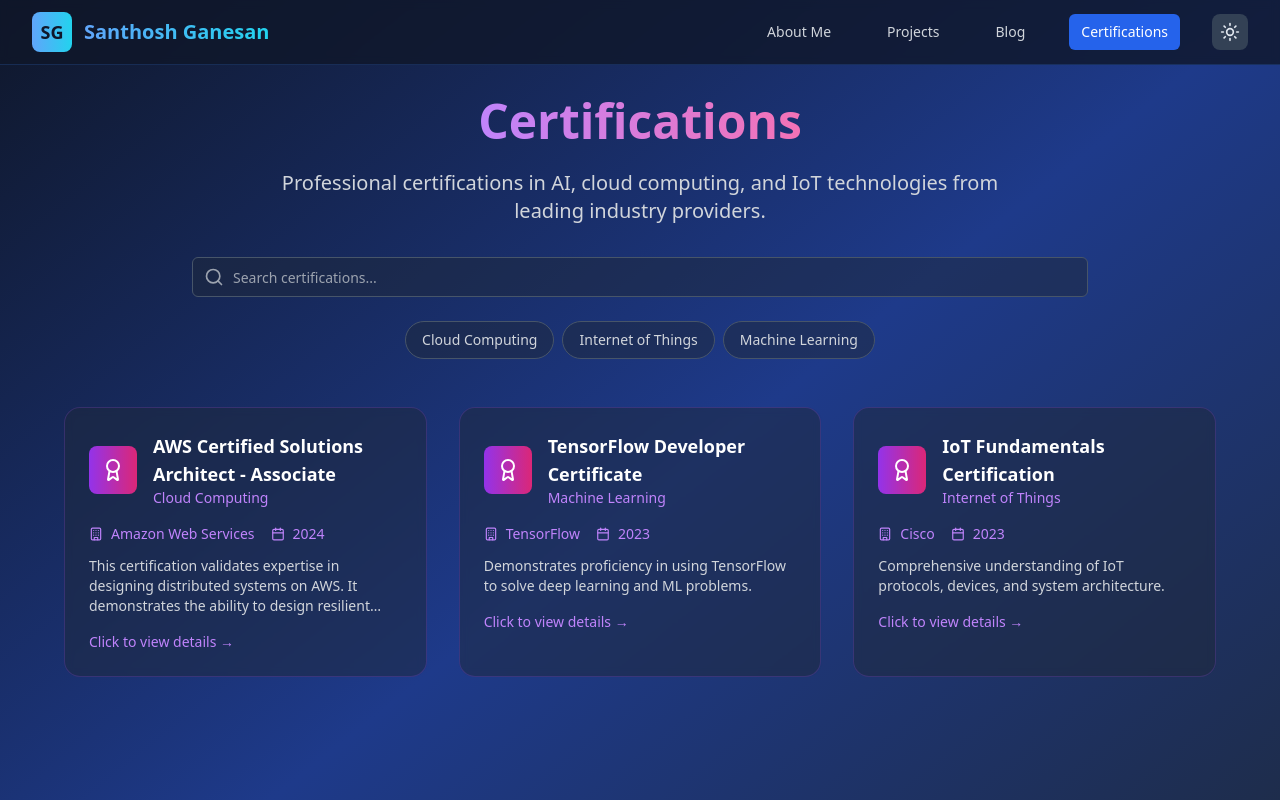
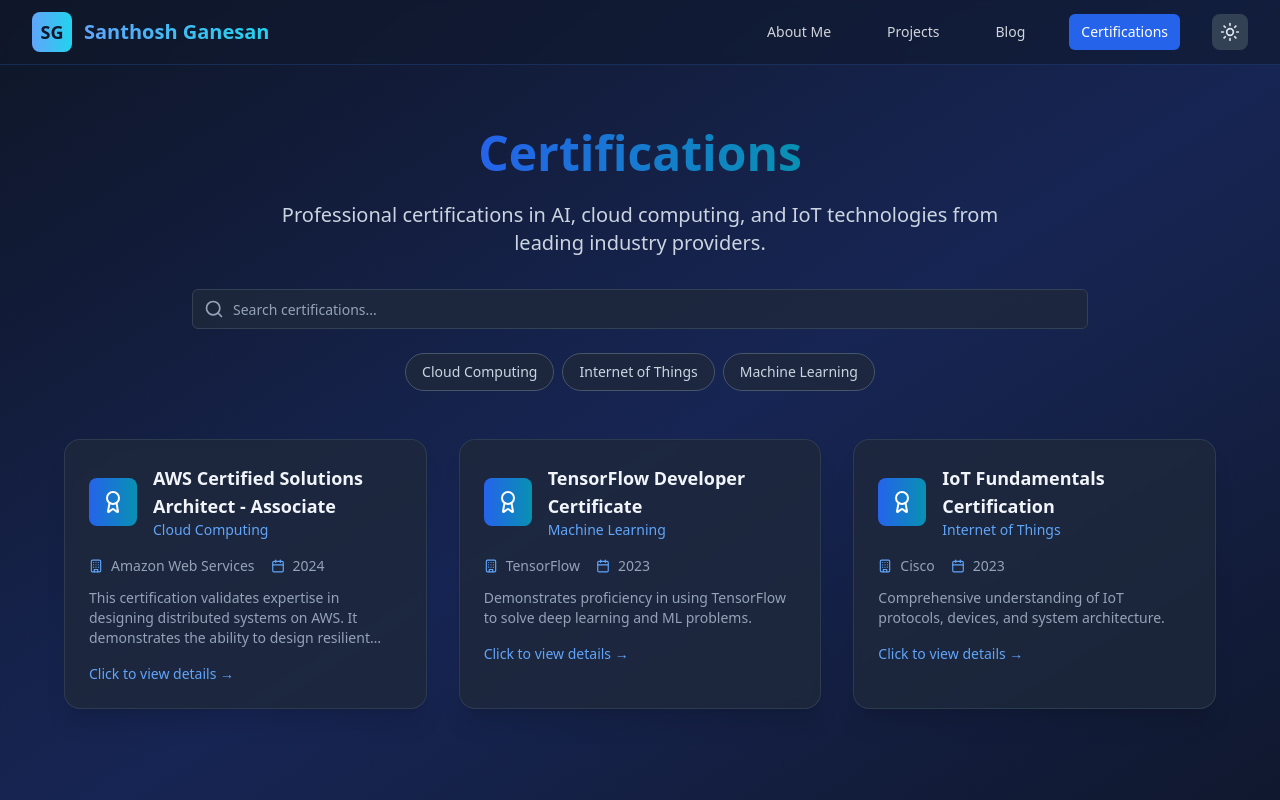
Before and after one commit to Santhosh-Ganesan2004/santhosh-ganesan2004.github.io, a React (Vite) app: page /certifications in a window 1280 px wide. Shown: the top 800 px of the page. Built offline with nearby package versions, Linux system fonts and the light colour scheme.

Commit message:
Fix: Match color scheme in light mode
Ensured the Projects and Certifications pages use the same color scheme as the Blog page in light mode.

```diff
--- a/src/pages/Certifications.tsx
+++ b/src/pages/Certifications.tsx
@@ -1,4 +1,3 @@
-
 import React, { useState, useMemo } from 'react';
 import { Award, ExternalLink, Calendar, Building, Search, X } from 'lucide-react';
 import { Dialog, DialogContent, DialogHeader, DialogTitle, DialogTrigger } from '@/components/ui/dialog';
@@ -89,17 +88,17 @@ const Certifications: React.FC = () => {
   };
 
   return (
-    <div className="min-h-screen flex flex-col">
-      <div className="flex-grow py-8 px-4 sm:px-6 lg:px-8">
+    <div className="min-h-screen bg-gradient-to-br from-slate-50 via-blue-50 to-cyan-50 dark:from-slate-900 dark:via-blue-950 dark:to-slate-900 flex flex-col">
+      <div className="flex-grow py-16 px-4 sm:px-6 lg:px-8">
         <div className="max-w-6xl mx-auto">
           {/* Header */}
           <div className="text-center mb-12">
-            <h1 className="text-5xl font-bold mb-6">
-              <span className="bg-gradient-to-r from-purple-400 to-pink-400 bg-clip-text text-transparent">
+            <h1 className="text-4xl md:text-5xl font-bold mb-6">
+              <span className="bg-gradient-to-r from-blue-600 to-cyan-600 bg-clip-text text-transparent">
                 Certifications
               </span>
             </h1>
-            <p className="text-xl text-gray-300 max-w-3xl mx-auto mb-8">
+            <p className="text-xl text-slate-600 dark:text-slate-300 max-w-3xl mx-auto mb-8">
               Professional certifications in AI, cloud computing, and IoT technologies
               from leading industry providers.
             </p>
@@ -108,13 +107,13 @@ const Certifications: React.FC = () => {
             <div className="max-w-4xl mx-auto space-y-6">
               {/* Search Bar */}
               <div className="relative">
-                <Search className="absolute left-3 top-1/2 transform -translate-y-1/2 text-gray-400" size={20} />
+                <Search className="absolute left-3 top-1/2 transform -translate-y-1/2 text-slate-400" size={20} />
                 <Input
                   type="text"
                   placeholder="Search certifications..."
                   value={searchTerm}
                   onChange={(e) => setSearchTerm(e.target.value)}
-                  className="pl-10 bg-slate-800/50 border-slate-600 text-white placeholder:text-gray-400 focus:border-purple-500"
+                  className="pl-10 bg-white/80 dark:bg-slate-800/80 border-slate-200 dark:border-slate-700 text-slate-900 dark:text-slate-100 placeholder:text-slate-400 focus:border-blue-500 dark:focus:border-blue-400"
                 />
               </div>
 
@@ -127,8 +126,8 @@ const Certifications: React.FC = () => {
                       onClick={() => toggleCategory(category)}
                       className={`px-4 py-2 text-sm rounded-full border transition-all duration-200 ${
                         selectedCategories.includes(category)
-                          ? 'bg-purple-600 text-white border-purple-500'
-                          : 'bg-slate-800/50 text-gray-300 border-slate-600 hover:border-purple-500/50'
+                          ? 'bg-blue-600 text-white border-blue-600'
+                          : 'bg-white/80 dark:bg-slate-800/80 text-slate-700 dark:text-slate-300 border-slate-200 dark:border-slate-600 hover:border-blue-500 dark:hover:border-blue-400'
                       }`}
                     >
                       {category}
@@ -141,7 +140,7 @@ const Certifications: React.FC = () => {
                   <div className="flex justify-center">
                     <button
                       onClick={clearFilters}
-                      className="flex items-center space-x-2 text-sm text-gray-400 hover:text-white transition-colors"
+                      className="flex items-center space-x-2 text-sm text-slate-600 dark:text-slate-400 hover:text-slate-800 dark:hover:text-slate-200 transition-colors"
                     >
                       <X size={16} />
                       <span>Clear filters</span>
@@ -155,7 +154,7 @@ const Certifications: React.FC = () => {
           {/* Results Count */}
           {(searchTerm || selectedCategories.length > 0) && (
             <div className="text-center mb-8">
-              <p className="text-gray-400">
+              <p className="text-slate-600 dark:text-slate-400">
                 Showing {filteredCertifications.length} of {certifications.length} certifications
               </p>
             </div>
@@ -166,39 +165,39 @@ const Certifications: React.FC = () => {
             {filteredCertifications.map((cert) => (
               <Dialog key={cert.id}>
                 <DialogTrigger asChild>
-                  <div className="group bg-slate-800/50 backdrop-blur-sm rounded-2xl p-6 border border-purple-500/20 hover:border-purple-500/50 transition-all duration-300 hover:scale-105 cursor-pointer">
+                  <div className="group bg-white/80 dark:bg-slate-800/80 backdrop-blur-sm rounded-2xl p-6 border border-slate-200/80 dark:border-slate-700/80 hover:border-blue-500/50 dark:hover:border-blue-400/50 transition-all duration-300 hover:scale-105 cursor-pointer shadow-xl">
                     <div className="flex items-center mb-4">
-                      <div className="w-12 h-12 bg-gradient-to-r from-purple-600 to-pink-600 rounded-lg flex items-center justify-center mr-4">
+                      <div className="w-12 h-12 bg-gradient-to-r from-blue-600 to-cyan-600 rounded-lg flex items-center justify-center mr-4">
                         <Award className="text-white" size={24} />
                       </div>
                       <div className="flex-1">
-                        <h3 className="text-lg font-semibold text-white group-hover:text-purple-300 transition-colors">
+                        <h3 className="text-lg font-semibold text-slate-900 dark:text-slate-100 group-hover:text-blue-600 dark:group-hover:text-blue-400 transition-colors">
                           {cert.name}
                         </h3>
-                        <p className="text-purple-400 text-sm">{cert.category}</p>
+                        <p className="text-blue-600 dark:text-blue-400 text-sm">{cert.category}</p>
                       </div>
                     </div>
 
-                    <div className="flex items-center text-purple-400 text-sm mb-3">
+                    <div className="flex items-center text-blue-600 dark:text-blue-400 text-sm mb-3">
                       <Building size={14} className="mr-2" />
-                      <span>{cert.issuer}</span>
+                      <span className="text-slate-600 dark:text-slate-400">{cert.issuer}</span>
                       <Calendar size={14} className="ml-4 mr-2" />
-                      <span>{cert.date}</span>
+                      <span className="text-slate-600 dark:text-slate-400">{cert.date}</span>
                     </div>
 
-                    <p className="text-gray-300 text-sm line-clamp-3">
+                    <p className="text-slate-600 dark:text-slate-400 text-sm line-clamp-3">
                       {cert.description}
                     </p>
 
-                    <div className="mt-4 text-purple-400 text-sm font-medium">
+                    <div className="mt-4 text-blue-600 dark:text-blue-400 text-sm font-medium">
                       Click to view details →
                     </div>
                   </div>
                 </DialogTrigger>
 
-                <DialogContent className="max-w-2xl max-h-[90vh] overflow-y-auto bg-slate-800 border-slate-600">
+                <DialogContent className="max-w-2xl max-h-[90vh] overflow-y-auto bg-white dark:bg-slate-800 border-slate-200 dark:border-slate-600">
                   <DialogHeader>
-                    <DialogTitle className="text-2xl font-bold bg-gradient-to-r from-purple-400 to-pink-400 bg-clip-text text-transparent">
+                    <DialogTitle className="text-2xl font-bold bg-gradient-to-r from-blue-600 to-cyan-600 bg-clip-text text-transparent">
                       {cert.name}
                     </DialogTitle>
                   </DialogHeader>
@@ -206,28 +205,28 @@ const Certifications: React.FC = () => {
                   <div className="space-y-6">
                     {/* Certification Info */}
                     <div className="flex flex-wrap gap-4 text-sm">
-                      <div className="flex items-center text-purple-400">
+                      <div className="flex items-center text-blue-600 dark:text-blue-400">
                         <Building size={16} className="mr-2" />
-                        <span className="text-white">{cert.issuer}</span>
+                        <span className="text-slate-900 dark:text-slate-100">{cert.issuer}</span>
                       </div>
-                      <div className="flex items-center text-purple-400">
+                      <div className="flex items-center text-blue-600 dark:text-blue-400">
                         <Calendar size={16} className="mr-2" />
-                        <span className="text-white">{cert.date}</span>
+                        <span className="text-slate-900 dark:text-slate-100">{cert.date}</span>
                       </div>
                       {cert.certificateId && (
-                        <div className="text-purple-400">
-                          <span className="text-white">ID: {cert.certificateId}</span>
+                        <div className="text-blue-600 dark:text-blue-400">
+                          <span className="text-slate-900 dark:text-slate-100">ID: {cert.certificateId}</span>
                         </div>
                       )}
-                      <div className="bg-purple-600/20 text-purple-300 px-3 py-1 rounded-full text-xs border border-purple-500/30">
+                      <div className="bg-blue-600/10 dark:bg-blue-600/20 text-blue-600 dark:text-blue-400 px-3 py-1 rounded-full text-xs border border-blue-500/30">
                         {cert.category}
                       </div>
                     </div>
 
                     {/* Description */}
                     <div>
-                      <h4 className="text-lg font-semibold text-white mb-3">Description</h4>
-                      <p className="text-gray-300 leading-relaxed">
+                      <h4 className="text-lg font-semibold text-slate-900 dark:text-slate-100 mb-3">Description</h4>
+                      <p className="text-slate-600 dark:text-slate-400 leading-relaxed">
                         {cert.description}
                       </p>
                     </div>
@@ -235,11 +234,11 @@ const Certifications: React.FC = () => {
                     {/* Skills */}
                     {cert.skills && (
                       <div>
-                        <h4 className="text-lg font-semibold text-white mb-3">Skills Validated</h4>
+                        <h4 className="text-lg font-semibold text-slate-900 dark:text-slate-100 mb-3">Skills Validated</h4>
                         <div className="grid grid-cols-1 gap-2">
                           {cert.skills.map((skill, index) => (
-                            <div key={index} className="flex items-center text-gray-300">
-                              <div className="w-2 h-2 bg-purple-400 rounded-full mr-3"></div>
+                            <div key={index} className="flex items-center text-slate-600 dark:text-slate-400">
+                              <div className="w-2 h-2 bg-blue-600 dark:bg-blue-400 rounded-full mr-3"></div>
                               {skill}
                             </div>
                           ))}
@@ -248,12 +247,12 @@ const Certifications: React.FC = () => {
                     )}
 
                     {/* Certificate Link */}
-                    <div className="pt-4 border-t border-slate-600">
+                    <div className="pt-4 border-t border-slate-200 dark:border-slate-600">
                       <a
                         href={cert.link}
                         target="_blank"
                         rel="noopener noreferrer"
-                        className="inline-flex items-center space-x-2 bg-gradient-to-r from-purple-600 to-pink-600 hover:from-purple-700 hover:to-pink-700 text-white px-6 py-3 rounded-lg transition-all duration-300 transform hover:scale-105"
+                        className="inline-flex items-center space-x-2 bg-gradient-to-r from-blue-600 to-cyan-600 hover:from-blue-700 hover:to-cyan-700 text-white px-6 py-3 rounded-lg transition-all duration-300 transform hover:scale-105"
                       >
                         <span>View Certificate</span>
                         <ExternalLink size={16} />
@@ -268,10 +267,10 @@ const Certifications: React.FC = () => {
           {/* No Results */}
           {filteredCertifications.length === 0 && (
             <div className="text-center py-12">
-              <p className="text-gray-400 text-lg">No certifications found matching your criteria.</p>
+              <p className="text-slate-600 dark:text-slate-400 text-lg">No certifications found matching your criteria.</p>
               <button
                 onClick={clearFilters}
-                className="mt-4 text-purple-400 hover:text-purple-300 transition-colors"
+                className="mt-4 text-blue-600 dark:text-blue-400 hover:text-blue-500 dark:hover:text-blue-300 transition-colors"
               >
                 Clear filters to see all certifications
               </button>
```
Also changed, not shown: src/pages/Projects.tsx (+17 -18 lines).
